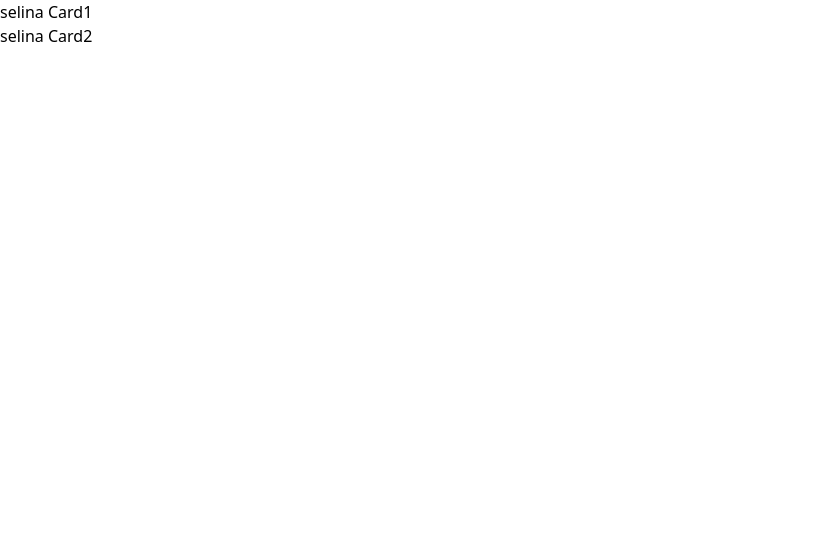
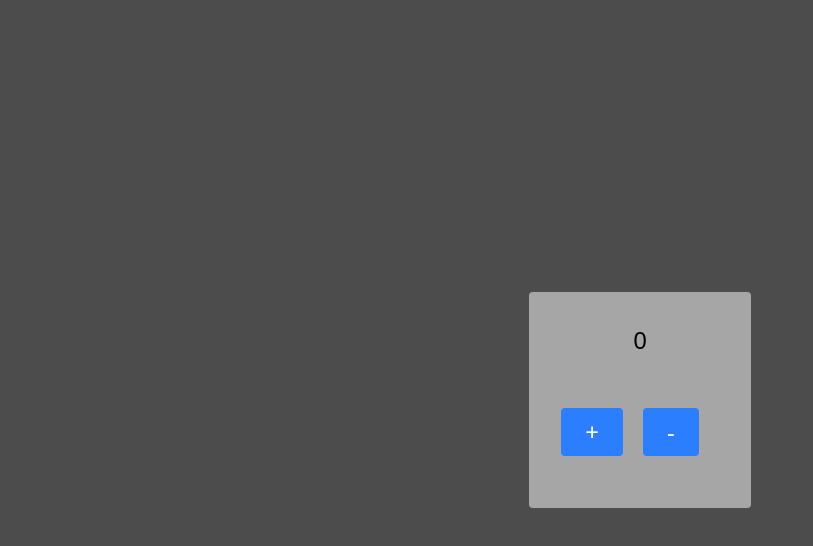
Before and after one commit to selina-islam/Play_With_React, a React (Vite) app: page / in a window 1280 px wide. Shown: the top 546 px of the page, without its empty margins (0-813 px from the left). Built offline with nearby package versions, Linux system fonts and the light colour scheme.

Commit message:
SetState

```diff
--- a/src/App.jsx
+++ b/src/App.jsx
@@ -1,11 +1,10 @@
 import React from 'react'
-import Apps from './ClassComponent/Apps'
+import SetState from './Hooks/state/SetState'
 
 function App() {
   return (
     <div>
-      <Apps />
-
+     <SetState/>
     </div>
   )
 }
--- /dev/null
+++ b/src/Hooks/state/SetState.jsx
@@ -0,0 +1,59 @@
+import React, { Component } from "react";
+
+// Create a class-based component named SetState
+export default class SetState extends Component {
+  constructor(props) {
+    super(props);
+
+    // Initialize the state with a count variable set to 0
+    this.state = {
+      count: 0,
+    };
+  }
+
+  // Method to decrease the count by 1
+  handleDecrement = () => {
+    this.setState({
+      count: this.state.count - 1,
+    });
+  };
+
+  // Method to increase the count by 1
+  handleIncrement = () => {
+    this.setState({
+      count: this.state.count + 1,
+    });
+  };
+
+  // The render method returns the JSX that defines the UI
+  render() {
+    const { count } = this.state; // Destructure count from state
+
+    return (
+      <div className="bg-[#4c4c4c] h-screen flex flex-col items-center justify-center">
+        {/* Container with background and padding */}
+        <div className="bg-white/50 p-8 rounded text-center">
+          {/* Display the current count */}
+          <p className="text-2xl pb-8">{count}</p>
+
+          {/* Button to increase count */}
+          <button
+            className="bg-blue-500 px-6 py-2 text-2xl rounded text-white"
+            onClick={this.handleIncrement}
+          >
+            +
+          </button>
+
+          {/* Button to decrease count */}
+          <button
+            className="bg-blue-500 px-6 py-2 m-5 text-2xl rounded text-white"
+            onClick={this.handleDecrement}
+            disabled={count === 0 ? true : false} // Disable button if count is 0
+          >
+            -
+          </button>
+        </div>
+      </div>
+    );
+  }
+}
```
